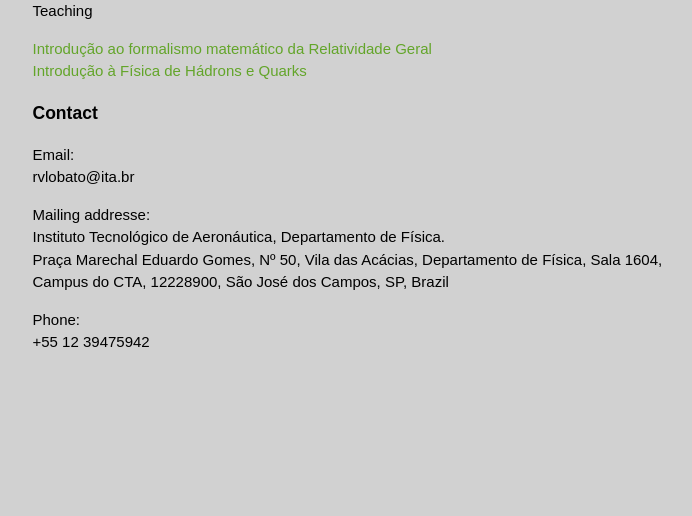
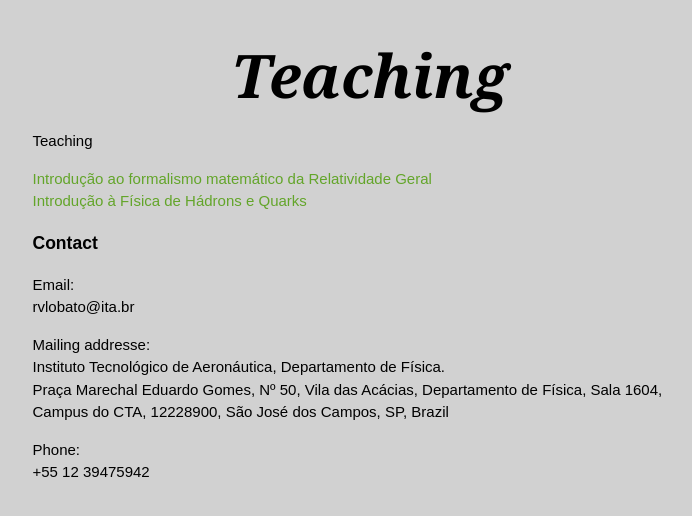
Before and after one commit to rvlobato/teaching, a plain HTML site: page index.html in a window 1280 px wide. Shown: the whole page, without its empty margins (270-962 px from the left). Drawn offline with nearby package versions, Linux system fonts and the light colour scheme.

Commit message:
Update index.html

```diff
--- a/index.html
+++ b/index.html
@@ -21,6 +21,9 @@
 <body>
 
   <div class="wrapper">
+  	<header>
+	<h1 class="title">Teaching</h1>
+     	</header>
 <a id="welcome-to-github-pages" class="anchor" href="#welcome-to-github-pages" aria-hidden="true"><span aria-hidden="true" class="octicon octicon-link"></span></a>Teaching</h3>
 <p><a href="https://github.com/rvlobato/notas/raw/master/rg.pdf">Introdução ao formalismo matemático da Relatividade Geral
 <br><a href="https://github.com/rvlobato/notas/raw/master/quarks.pdf">Introdução à Física de Hádrons e Quarks</p>
```
